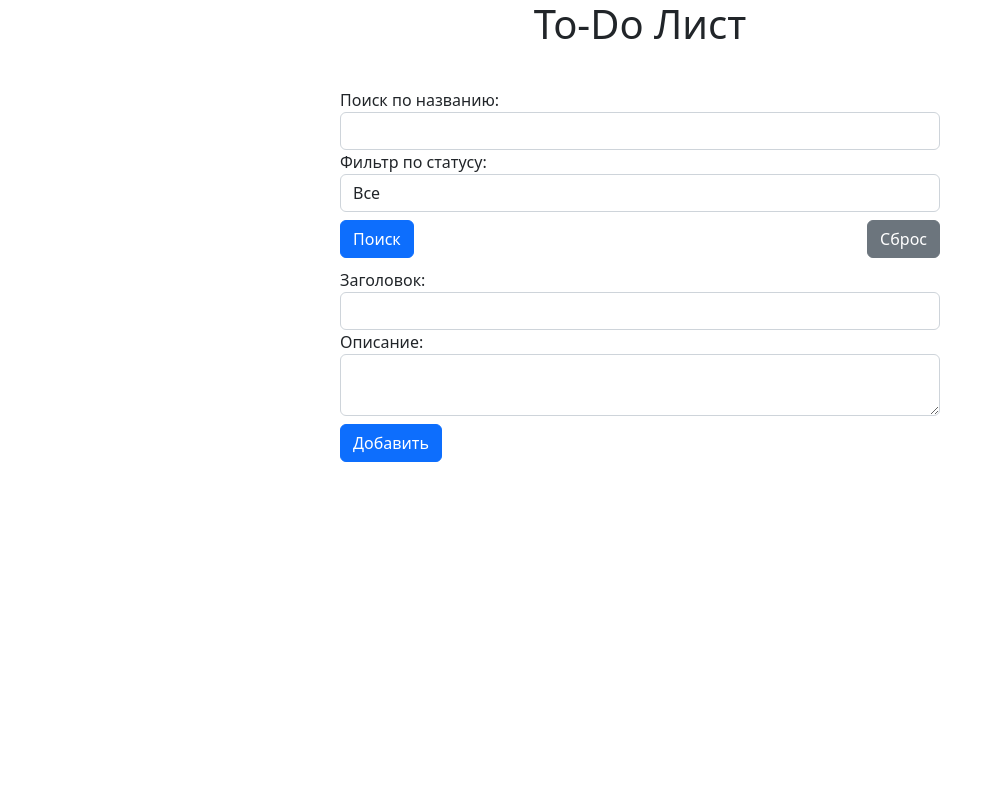
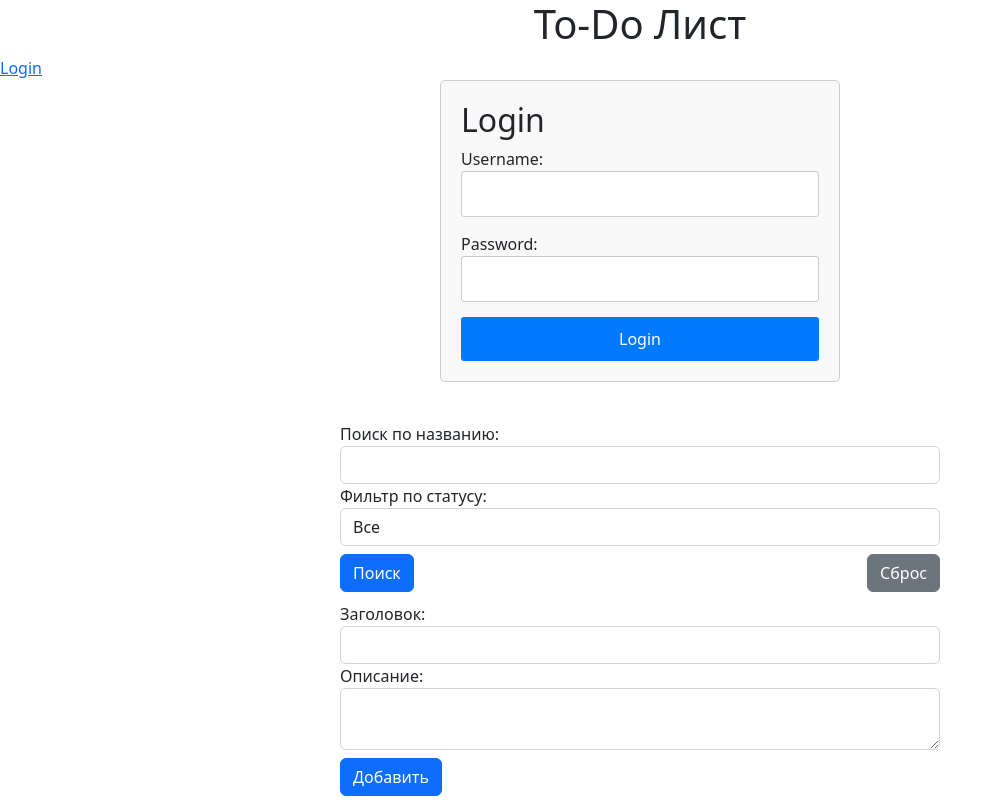
Before and after one commit to LEH1CH/to-do, an Angular app: page /login in a window 1280 px wide. Shown: the top 800 px of the page, without its empty margins (0-1003 px from the left). Built offline with nearby package versions, Linux system fonts and the light colour scheme.

Commit message:
The login page has been made

```diff
--- a/src/app/app.component.html
+++ b/src/app/app.component.html
@@ -1,7 +1,8 @@
 <header>
   <h1>To-Do Лист</h1>
+  <a routerLink="/login">Login</a>
 </header>
-
+<router-outlet></router-outlet>
 <main class="main">
   <app-todo-search
     (searchFilters)="applyFilters($event.searchTerm, $event.selectedStatus)"
--- a/src/app/app.module.ts
+++ b/src/app/app.module.ts
@@ -1,5 +1,6 @@
 import { NgModule } from '@angular/core';
 import { FormsModule, ReactiveFormsModule } from '@angular/forms';
+import { AppRoutingModule } from '../app/models/app-routing.module';
 import { BrowserModule } from '@angular/platform-browser';
 import { TodoService } from './todo.service';
 import { AppComponent } from './app.component';
@@ -18,7 +19,7 @@ import { LoginPageComponent } from './login-page/login-page.component';
     TodoSearchComponent,
     LoginPageComponent,
   ],
-  imports: [FormsModule, BrowserModule, ReactiveFormsModule],
+  imports: [FormsModule, BrowserModule, ReactiveFormsModule, AppRoutingModule],
   providers: [TodoService],
   bootstrap: [AppComponent],
 })
--- a/src/app/login-page/login-page.component.html
+++ b/src/app/login-page/login-page.component.html
@@ -1 +1,14 @@
-<p>login-page works!</p>
+<div class="login-container">
+    <h2>Login</h2>
+    <form (ngSubmit)="login()">
+      <div class="form-group">
+        <label for="username">Username:</label>
+        <input type="text" id="username" name="username" [(ngModel)]="username" required>
+      </div>
+      <div class="form-group">
+        <label for="password">Password:</label>
+        <input type="password" id="password" name="password" [(ngModel)]="password" required>
+      </div>
+      <button type="submit">Login</button>
+    </form>
+  </div>
--- /dev/null
+++ b/src/app/login-page/login-page.component.scss
@@ -0,0 +1,39 @@
+.login-container {
+    max-width: 400px;
+    margin: auto;
+    padding: 20px;
+    border: 1px solid #ccc;
+    border-radius: 5px;
+    background-color: #f9f9f9;
+  }
+
+  .form-group {
+    margin-bottom: 15px;
+  }
+
+  label {
+    display: block;
+  }
+
+  input[type="text"],
+  input[type="password"] {
+    width: 100%;
+    padding: 10px;
+    border: 1px solid #ccc;
+    border-radius: 3px;
+  }
+
+  button {
+    display: block;
+    width: 100%;
+    padding: 10px;
+    border: none;
+    border-radius: 3px;
+    background-color: #007bff;
+    color: #fff;
+    cursor: pointer;
+  }
+
+  button:hover {
+    background-color: #0056b3;
+  }
--- a/src/app/login-page/login-page.component.ts
+++ b/src/app/login-page/login-page.component.ts
@@ -3,13 +3,15 @@ import { Component, OnInit } from '@angular/core';
 @Component({
   selector: 'app-login-page',
   templateUrl: './login-page.component.html',
-  styleUrls: ['./login-page.component.css']
+  styleUrls: ['./login-page.component.scss']
 })
-export class LoginPageComponent implements OnInit {
+export class LoginPageComponent {
+  username: string = '';
+  password: string = '';
 
-  constructor() { }
-
-  ngOnInit(): void {
+  login(): void {
+    // Здесь будет ваш код для обработки логина
+    console.log('Username:', this.username);
+    console.log('Password:', this.password);
   }
-
 }
```
Also changed, not shown: src/app/models/app-routing.module.ts (added, +17 -0 lines), src/app/login-page/login-page.component.css (deleted).
